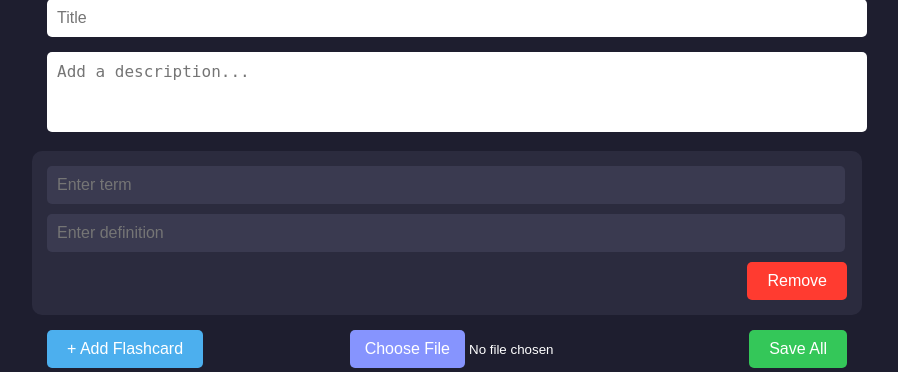
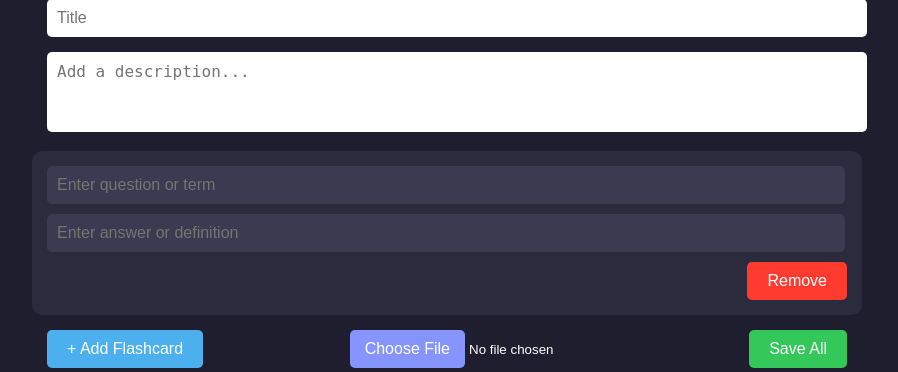
Before and after one commit to DavidLi360/Ignition-Hacks-V.6, a Flask app: page /create in a window 1280 px wide. Shown: the part 122-494 px from the top of the page, without its empty margins (193-1091 px from the left). Run offline with Flask 3, Linux system fonts and the light colour scheme; data that the repository does not hold is empty; parts of the project's set-up code (start-up, migrations or seed data) failed here and were passed over.

Commit message:
made small changes

```diff
--- a/static/js/create.js
+++ b/static/js/create.js
@@ -20,8 +20,8 @@ function addFlashcard() {
     cardDiv.id = 'flashcard-' + flashcardCount;
 
     cardDiv.innerHTML = `
-        <input type="text" placeholder="Enter term" class="term">
-        <input type="text" placeholder="Enter definition" class="definition">
+        <input type="text" placeholder="Enter question or term" class="term">
+        <input type="text" placeholder="Enter answer or definition" class="definition">
         <button class="remove-btn" onclick="removeFlashcard('flashcard-${flashcardCount}')">Remove</button>
     `;
 
@@ -74,11 +74,11 @@ function saveFlashcards() {
 // Initialize with one flashcard
 addFlashcard();
 
-const text = "Working memory is the short-term system the brain uses to hold and manipulate information temporarily. The spacing effect suggests that information is better recalled if learning sessions are spaced out over time. Chunking improves memory by grouping individual pieces of data into larger, meaningful units (e.g., phone numbers). The serial position effect says we tend to remember the first (primacy) and last (recency) items in a list best.";
+// const text = "Working memory is the short-term system the brain uses to hold and manipulate information temporarily. The spacing effect suggests that information is better recalled if learning sessions are spaced out over time. Chunking improves memory by grouping individual pieces of data into larger, meaningful units (e.g., phone numbers). The serial position effect says we tend to remember the first (primacy) and last (recency) items in a list best.";
 
-getSummary(text).then(summary => {
-    console.log(summary);
-});
+// getSummary(text).then(summary => {
+//     console.log(summary);
+// });
 
 // user selects a docx file
 document.getElementById("fileChooser").addEventListener("change", async function() {
--- a/templates/test.html
+++ b/templates/test.html
@@ -1,6 +1,7 @@
 {% extends "layout.html" %}
 {% block body %}
   <div id="flashcard-container" style="position:relative;">
+    <a href="/" id="home-button">🏠 Home</a>
     <h1>Flashcard TEST! 📝</h1>
 
     <div id="question" style="margin-top:8px;"></div>
```
Also changed, not shown: database.db, 1 other file.
